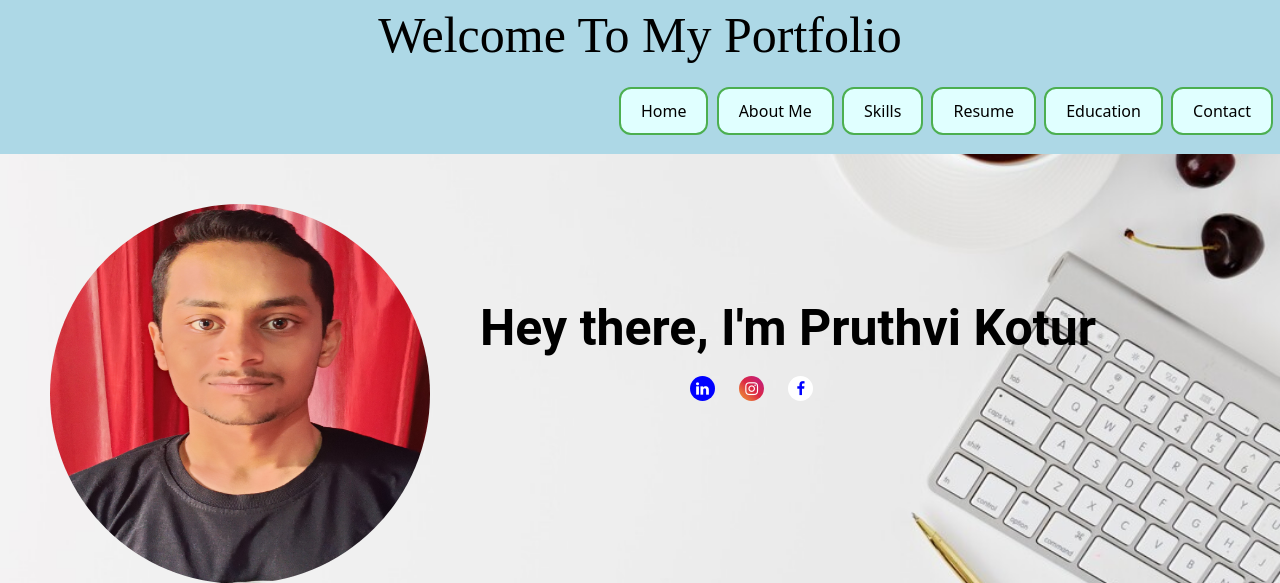
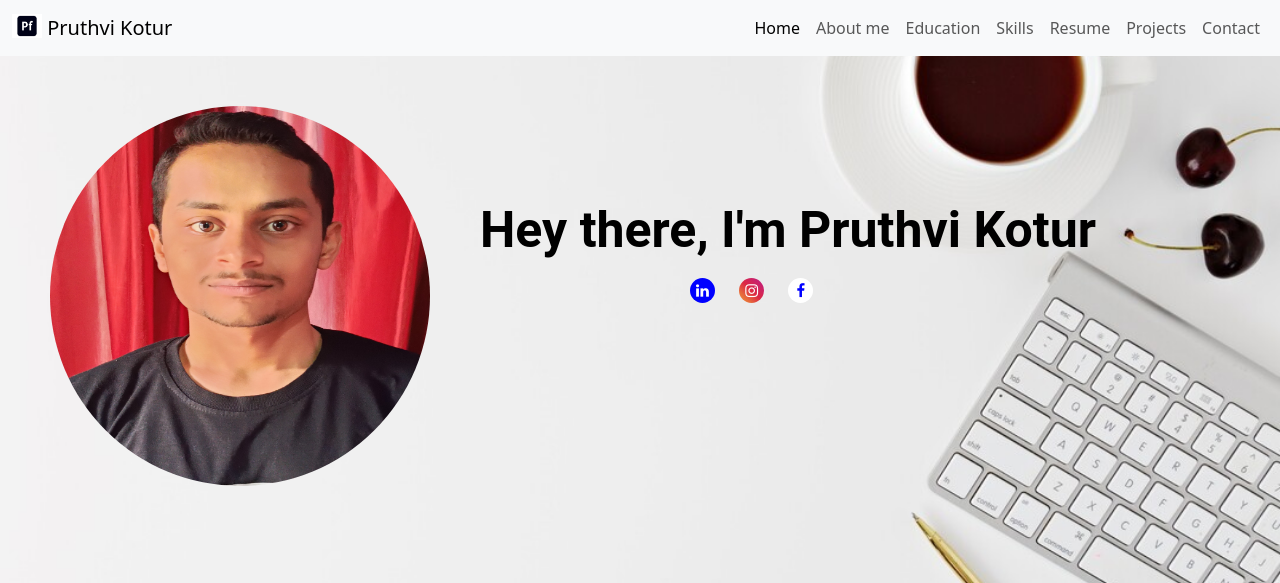
Before and after one commit to pruthvi-kotur/my-website, a Flask app: page / in a window 1280 px wide. Shown: the top 583 px of the page. Run offline with Flask 3, Linux system fonts and the light colour scheme.

Commit message:
added nav bar

```diff
--- a/templates/home.html
+++ b/templates/home.html
@@ -15,18 +15,14 @@
             padding: 0;
         }
 
-        header {
-            text-align: left;
-            background-color: lightblue;
-            padding: 5px;
-        }
+
 
         header h2 {
             font-family: 'Times New Roman';
             color: black;
             font-weight: normal;
             font-size: 50px;
-            text-align: center;
+            text-align:left;
         }
 
         h1 {
@@ -42,25 +38,7 @@
             padding: 10px 0;
         }
 
-        .button {
-            background-color: lightcyan;
-            border: 2px solid #4CAF50;
-            border-radius: 12px;
-            color: black;
-            padding: 10px 20px;
-            text-align: center;
-            text-decoration: none;
-            display: inline-block;
-            font-size: 16px;
-            margin: 4px 2px;
-            transition-duration: 0.4s;
-            cursor: pointer;
-        }
 
-        .button:hover {
-            background-color: grey;
-            color: white;
-        }
 
         .profile-img {
             float: left;
@@ -106,16 +84,10 @@
 </head>
 
 <body>
+  {% include "nav.html" %}
     <header>
-        <h2>Welcome To My Portfolio</h2>
-        <nav>
-            <button class="button">Home</button>
-            <button class="button">About Me</button>
-            <button class="button">Skills</button>
-            <button class="button">Resume</button>
-            <button class="button">Education</button>
-            <button class="button">Contact</button>
-        </nav>
+
+
     </header>
 
     <img class="profile-img" src="https://website-1--pruthvikotur7.repl.co/static/photo%207.jpg" height="380" width="380">
@@ -127,6 +99,8 @@
     <a href="https://www.linkedin.com/in/pruthvi-kotur-538aa6274?utm_source=share&utm_campaign=share_via&utm_content=profile&utm_medium=android_app" class="fa fa-linkedin"></a>
     <a href="https://instagram.com/pruthvi_kotur?igshid=MWp2anVxdmw4aXJ3eQ==" class="fa fa-instagram"></a>
     <a href="https://www.facebook.com/pruthvi.kotur" class="fa fa-facebook"></a>
+
+
 </body>
 
 </html>
--- /dev/null
+++ b/templates/nav.html
@@ -0,0 +1,33 @@
+<nav class="navbar navbar-expand-lg bg-body-tertiary">
+  <div class="container-fluid">
+    <a class="navbar-brand" href="#">
+      <img src="/static/port_logo.jpg" alt="Logo" width="30" height="24" class="d-inline-block align-text-top">
+      Pruthvi Kotur
+    </a>
+    <div class="collapse navbar-collapse" id="navbarNav">
+      <ul class="navbar-nav ms-auto">
+        <li class="nav-item">
+          <a class="nav-link active" aria-current="page" href="#">Home</a>
+        </li>
+        <li class="nav-item">
+          <a class="nav-link" href="#">About me</a>
+        </li>
+        <li class="nav-item">
+          <a class="nav-link" href="#">Education</a>
+        </li>
+        <li class="nav-item">
+          <a class="nav-link" href="#">Skills</a>
+        </li>
+        <li class="nav-item">
+          <a class="nav-link" href="#">Resume</a>
+        </li>
+        <li class="nav-item">
+          <a class="nav-link" href="#">Projects</a>
+        </li>
+        <li class="nav-item">
+          <a class="nav-link" href="#">Contact</a>
+        </li>
+      </ul>
+    </div>
+  </div>
+</nav>
```
Also changed, not shown: static/port_logo.jpg (added).
